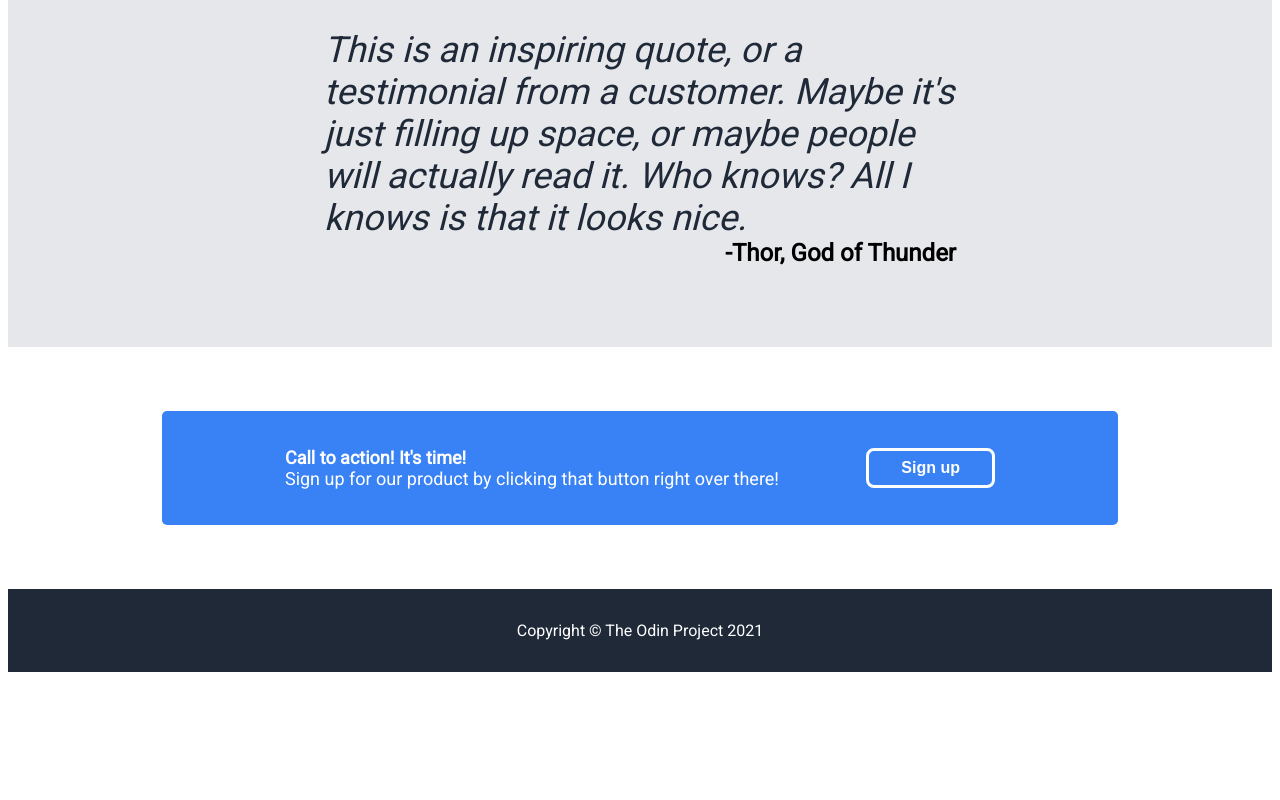
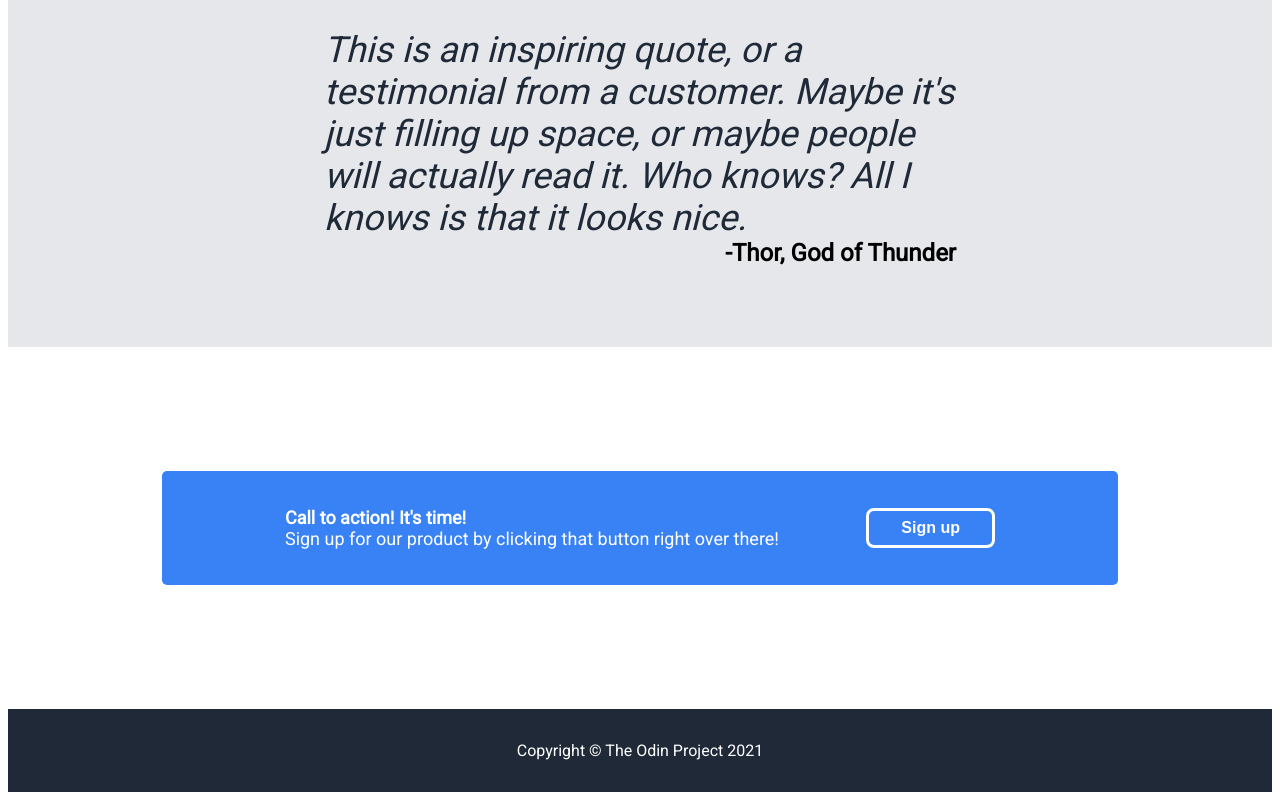
Before and after one commit to cornertenant/landing-page, a plain HTML site: page index.html in a window 1280 px wide. Shown: the part 895-1695 px from the top of the page. Before the commit the page ends 1575 px from the top, so only its background shows below. Drawn offline with Linux system fonts and the light colour scheme.

```diff
--- a/style.css
+++ b/style.css
@@ -156,8 +156,8 @@
     align-items: center;
     background-color: #3882f6;
     border-radius: 5px;
-    margin-top: 64px;
-    margin-bottom: 64px;
+    margin-top: 124px;
+    margin-bottom: 124px;
     width: 70%;
     padding: 36px;
 }
```
